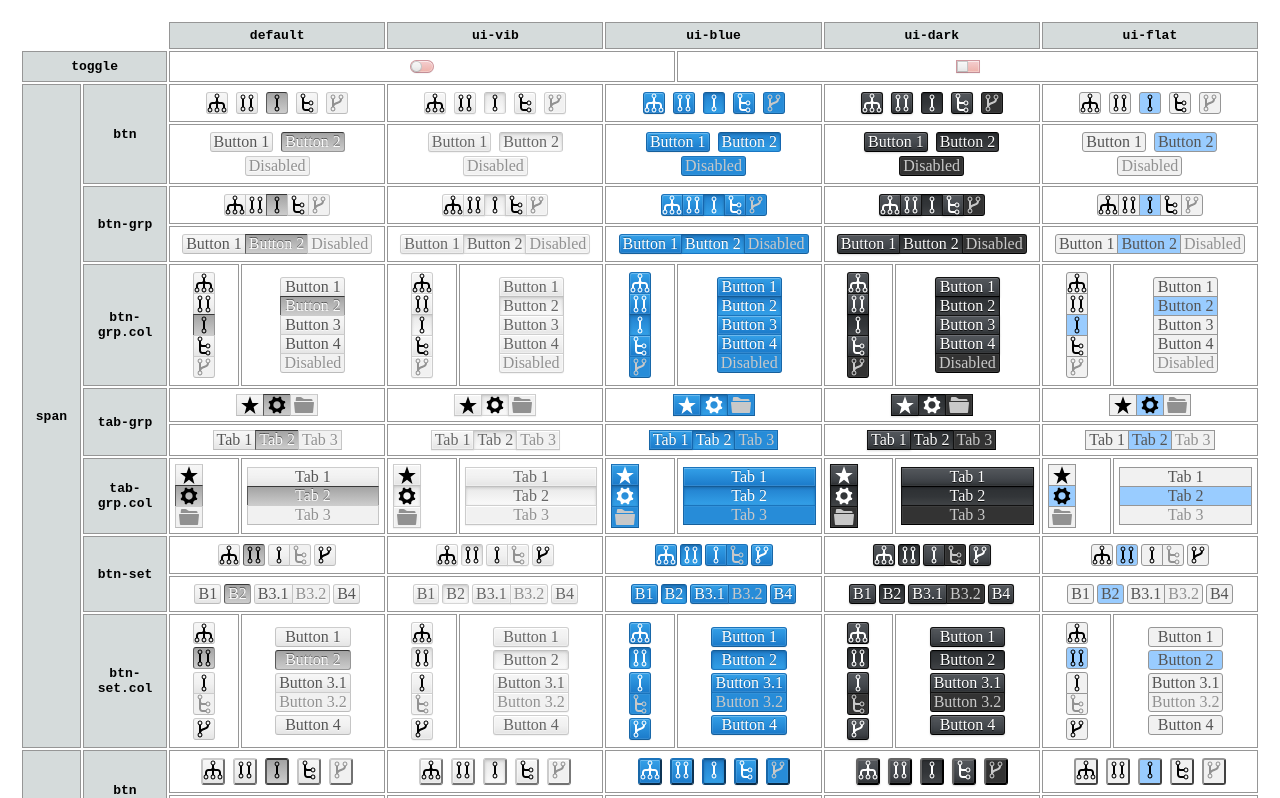
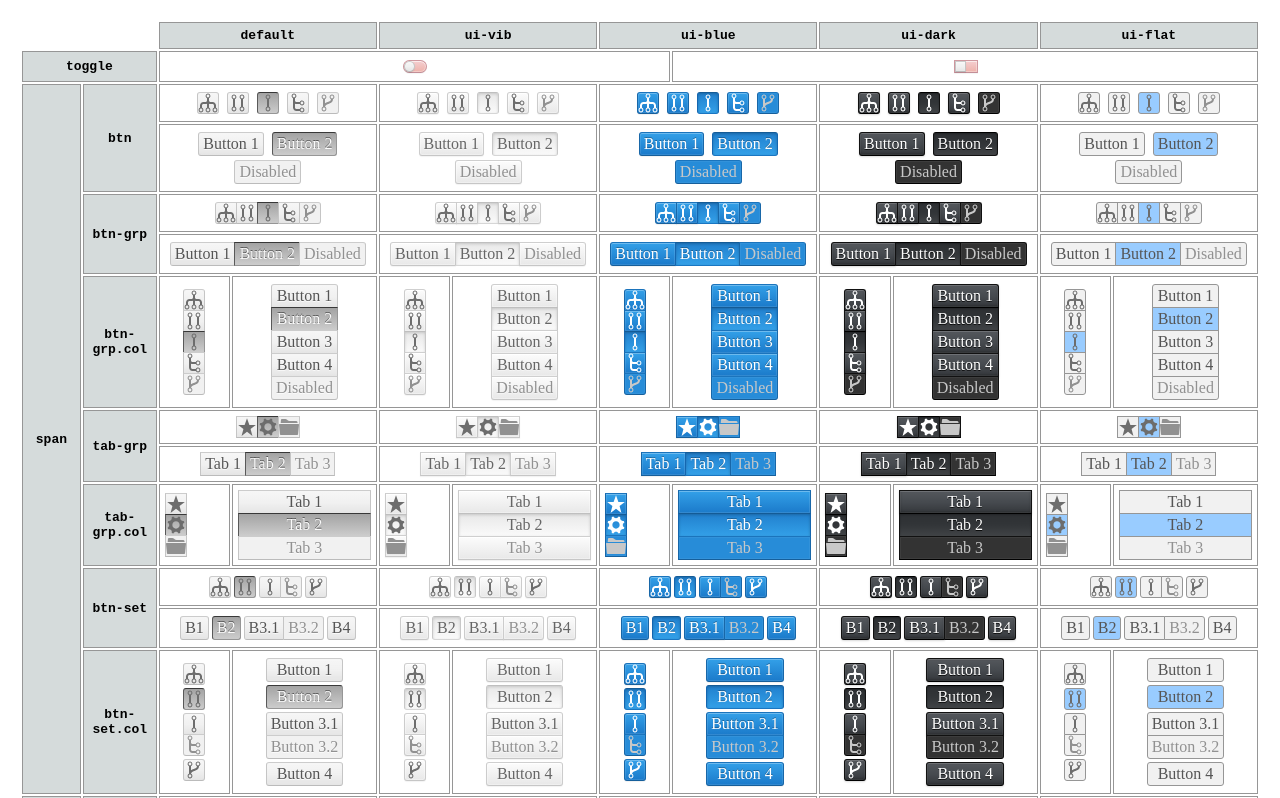
Before and after one commit to luciancooper/dompage, a plain HTML site: page index.html in a window 1280 px wide. Shown: the top 798 px of the page. Drawn offline with Linux system fonts and the light colour scheme.

Commit message:
Overhauled <label> element button structure
Changes to buttons.css:
 - Implemented new input adjacent content structure for <label> button elements.
   - border radius inheritance working for label buttons
   - changed theme selectors to work with new structure
 - Added 'icon' button support with default icon size of 20px.

```diff
--- a/index.html
+++ b/index.html
@@ -30,10 +30,6 @@
     td:empty,th:empty {
         visibility: hidden;
     }
-    .icon {
-        width:20px;
-        height:20px;
-    }
     </style>
     <script>
         function toggle(event,cls) {
--- a/src/buttons.css
+++ b/src/buttons.css
@@ -1,25 +1,15 @@
-.btn {
+.btn,
+button {
 	cursor:default;
 	vertical-align: middle;
 	white-space: nowrap;
 	text-align: center;
-	padding: 0px 3px;
+	padding: 2px 4px;
 	border-width: 1px;
    	border-style: solid;
 	text-decoration: none;
-	max-height:20px;
 	pointer-events:all;
-}
-
-button {
-	padding:0px;
-	cursor:default;
-	vertical-align: middle;
-	white-space: nowrap;
-	text-align: center;
-	text-decoration: none;
 	box-sizing:border-box;
-	pointer-events:all;
 }
 
 span.btn {
@@ -41,18 +31,31 @@ label.btn,
 	box-shadow:none!important;
 }
 
+label.btn>input ~ *,
+.btn-grp>label>input ~ *,
+.tab-grp>label>input ~ * {
+	border-style:solid;
+	border-width:1px;
+	padding: 2px 4px;
+	display:flex;
+	flex-direction:inherit;
+	flex-wrap:inherit;
+	align-self:stretch;
+	align-items:inherit;
+	justify-content:inherit;
+}
+
+label.btn>input~*:last-child,
+.btn-grp>label>input~*:last-child,
+.tab-grp>label>input~*:last-child {
+    flex-grow:1;
+}
+
 input.tab[value]:before,
 input.btn[value]:before,
 .btn-grp>input[value]:before,
 .tab-grp>input[value]:before {
 	content:attr(value);
-}
-
-label.btn[label]:after,
-.btn-grp>label[label]:after,
-.tab-grp>label[label]:after {
-	content:attr(label);
-	float:left;
 }
 
 input.tab,
@@ -66,16 +69,7 @@ label.tab,
 label.btn>input,
 .tab-grp>label>input,
 .btn-grp>label>input {
-	position:absolute;
-	display:block;
-	width:100%;
-	height:100%;
-	padding:0px;
-	border-width:1px;
-	border-style:solid;
-	margin:0px;
-	z-index:-1;
-	border-radius:inherit;
+	display:none;
 }
 
 button:focus,
@@ -100,25 +94,37 @@ label.tab>input,
 	-webkit-appearance:none;
 }
 
-.btn:empty,
+a.btn,
+.btn-grp>a {
+	text-decoration: none;
+}
+
+/* ============================================== [icons] ============================================== */
+
 .btn.icon,
 button.icon,
-.btn-grp>*:empty,
 .btn-grp>*.icon,
-.btn-grp>label>svg {
+.tab-grp>*.icon {
 	padding: 0px;
 }
 
-[label].btn::before {
-	display: inline-block;
-	box-sizing: border-box;
-	content: attr(label);
-   	vertical-align: center;
+.btn.icon,
+button.icon,
+.btn-grp>*.icon,
+.tab-grp>*.icon,
+.tab-grp>label>input ~ *.icon {
+	width:22px;
+	height:22px;
 }
 
-a.btn,
-.btn-grp>a {
-	text-decoration: none;
+.btn.icon>svg,
+button.icon>svg,
+.btn-grp>*.icon>svg,
+.tab-grp>*.icon>svg,
+.tab-grp>label>input ~ *.icon>svg,
+svg.icon {
+	width:20px;
+	height:20px;
 }
 
 label.btn>svg,
@@ -126,7 +132,6 @@ button>svg,
 svg.btn>*,
 .btn-grp>svg>*,
 .tab-grp>svg>*,
-.btn-grp>label>input,
 .btn-grp>label>svg {
     pointer-events:none;
 }
@@ -160,20 +165,13 @@ svg.btn>*,
 	vertical-align: middle;
 	white-space: nowrap;
 	text-align: center;
-	padding: 0px 3px;
+	padding: 2px 4px;
 	border-width: 1px;
 	border-style: solid;
-	border-radius:0px;
 	background-clip:padding-box;
 	pointer-events:all;
-}
-
-.btn-grp>input,
-.tab-grp>input,
-.btn-grp>label,
-.tab-grp>label {
+	box-sizing:border-box;
 	text-decoration: none;
-	max-height:20px;
 }
 
 span.tab-grp,
@@ -211,7 +209,10 @@ button,
 .tab-grp,
 .btn-grp>*,
 .tab-grp>*,
-.btn-set>* {
+.btn-set>*,
+label.btn>*,
+.btn-grp>label>*,
+.tab-grp>label>* {
 	margin:0px;
 }
 
@@ -246,6 +247,11 @@ button,
 	border-radius: 3px;
 }
 
+.tab-grp>*,
+.btn-grp>*,
+label.btn>*,
+.btn-grp>label>*,
+.tab-grp>label>*,
 .tab-grp {
 	border-radius: 0px;
 }
@@ -255,11 +261,17 @@ button,
 	border-radius:inherit;
 }
 
+label.btn>input+*,
+.btn-grp>label>input+*,
+.tab-grp>label>input+*,
 .btn-grp>*:first-child {
     border-top-left-radius: inherit;
 	border-bottom-left-radius: inherit;
 }
 
+label.btn>input~*:last-child,
+.btn-grp>label>input~*:last-child,
+.tab-grp>label>input~*:last-child,
 .btn-grp>*:last-child {
 	border-top-right-radius: inherit;
     border-bottom-right-radius: inherit;
@@ -282,13 +294,13 @@ button,
 .btn.disabled,
 button:disabled,
 input.btn:disabled,
-label.btn>input:disabled,
+label.btn>input:disabled ~ *,
 .btn-grp>*.disabled,
 .tab-grp>*.disabled,
 .btn-grp>*:disabled,
 .tab-grp>*:disabled,
-.btn-grp>label>input:disabled,
-.tab-grp>label>input:disabled {
+.btn-grp>label>input:disabled ~ *,
+.tab-grp>label>input:disabled ~ * {
 	cursor:not-allowed;
 }
 
@@ -296,11 +308,11 @@ label.btn>input:disabled,
 
 .btn,
 button,
-label.btn>input,
+label.btn>input ~ *,
 .btn-grp>*,
 .tab-grp>*,
-.btn-grp>label>input,
-.tab-grp>label>input {
+.btn-grp>label>input ~ *,
+.tab-grp>label>input ~ * {
     color: rgb(85,85,85);
 	text-shadow: 0 1px rgba(255,255,255,0.8);
     background-color:rgb(241,241,241);
@@ -314,19 +326,20 @@ button>svg,
 .tab-grp>svg,
 .btn-grp>label>svg,
 .tab-grp>label>svg {
-	fill:#000;
+	stroke:#6d6d6d;
+	fill:#6d6d6d;
 }
 
 .btn.selected,
 button.selected,
 input.btn:checked,
-label.btn>input:checked,
+label.btn>input:checked ~ *,
 .btn-grp>*.selected,
 .tab-grp>*.selected,
 .btn-grp>input:checked,
 .tab-grp>input:checked,
-.btn-grp>label>input:checked,
-.tab-grp>label>input:checked {
+.btn-grp>label>input:checked ~ *,
+.tab-grp>label>input:checked ~ * {
 	color: rgb(250,250,250);
 	text-shadow: 0 -1px rgba(0,0,0,0.5);
 	box-shadow: -1px -1px rgba(255,255,255,0);
@@ -337,13 +350,13 @@ label.btn>input:checked,
 .btn.disabled,
 button:disabled,
 input.btn:disabled,
-label.btn>input:disabled,
+label.btn>input:disabled ~ *,
 .btn-grp>*.disabled,
 .tab-grp>*.disabled,
 .btn-grp>*:disabled,
 .tab-grp>*:disabled,
-.btn-grp>label>input:disabled,
-.tab-grp>label>input:disabled {
+.btn-grp>label>input:disabled ~ *,
+.tab-grp>label>input:disabled ~ * {
 	background: rgb(241,241,241);
 	box-shadow: none;
 	color: rgb(145,145,145);
@@ -360,14 +373,14 @@ button:disabled>svg,
 
 .btn.ui-flat,
 button.ui-flat,
-label.btn.ui-flat>input,
+label.btn.ui-flat>input ~ *,
 .btn-grp.ui-flat>*,
 .tab-grp.ui-flat>*,
 .btn-set.ui-flat .btn,
 .btn-set.ui-flat button,
 .btn-set.ui-flat .btn-grp>*,
-.btn-grp.ui-flat>label>input,
-.tab-grp.ui-flat>label>input {
+.btn-grp.ui-flat>label>input ~ *,
+.tab-grp.ui-flat>label>input ~ * {
 	background: rgba(241,241,241,1);
 	box-shadow: none;
 	border-color: rgb(150,150,150);
@@ -378,7 +391,7 @@ label.btn.ui-flat>input,
 .btn.ui-flat.selected,
 button.ui-flat.selected,
 input.btn.ui-flat:checked,
-label.btn.ui-flat>input:checked,
+label.btn.ui-flat>input:checked ~ *,
 .btn-grp.ui-flat>*.selected,
 .tab-grp.ui-flat>*.selected,
 .btn-set.ui-flat .btn.selected,
@@ -386,15 +399,15 @@ label.btn.ui-flat>input:checked,
 .btn-set.ui-flat .btn-grp>*.selected,
 .btn-grp.ui-flat>input:checked,
 .tab-grp.ui-flat>input:checked,
-.btn-grp.ui-flat>label>input:checked,
-.tab-grp.ui-flat>label>input:checked {
+.btn-grp.ui-flat>label>input:checked ~ *,
+.tab-grp.ui-flat>label>input:checked ~ * {
 	background: rgb(153, 204, 255);
 }
 
 .btn.ui-flat.disabled,
 button.ui-flat:disabled,
 input.btn.ui-flat:disabled,
-label.btn.ui-flat>input:disabled,
+label.btn.ui-flat>input:disabled ~ *,
 .btn-grp.ui-flat>*.disabled,
 .tab-grp.ui-flat>*.disabled,
 .btn-set.ui-flat .btn.disabled,
@@ -402,8 +415,8 @@ label.btn.ui-flat>input:disabled,
 .btn-set.ui-flat .btn-grp>*.disabled,
 .btn-grp.ui-flat>*:disabled,
 .tab-grp.ui-flat>*:disabled,
-.btn-grp.ui-flat>label>input:disabled,
-.tab-grp.ui-flat>label>input:disabled {
+.btn-grp.ui-flat>label>input:disabled ~ *,
+.tab-grp.ui-flat>label>input:disabled ~ * {
 	color: rgb(145,145,145);
 }
 
@@ -411,14 +424,14 @@ label.btn.ui-flat>input:disabled,
 
 .btn.ui-dark,
 button.ui-dark,
-label.btn.ui-dark>input,
+label.btn.ui-dark>input ~ *,
 .btn-grp.ui-dark>*,
 .tab-grp.ui-dark>*,
 .btn-set.ui-dark .btn,
 .btn-set.ui-dark button,
 .btn-set.ui-dark .btn-grp>*,
-.btn-grp.ui-dark>label>input,
-.tab-grp.ui-dark>label>input {
+.btn-grp.ui-dark>label>input ~ *,
+.tab-grp.ui-dark>label>input ~ * {
 	color: #FFF;
 	text-shadow: 0 1px rgba(0,0,0,0.8);
 	box-shadow: inset 0 1px rgba(255,255,255,0.1),inset 0 -1px 3px rgba(0,0,0,0.3),inset 0 0 0 1px rgba(255,255,255,0.08),0 1px 2px rgba(0,0,0,0.15);
@@ -429,7 +442,7 @@ label.btn.ui-dark>input,
 .btn.ui-dark.selected,
 button.ui-dark.selected,
 input.btn.ui-dark:checked,
-label.btn.ui-dark>input:checked,
+label.btn.ui-dark>input:checked ~ *,
 .btn-grp.ui-dark>*.selected,
 .tab-grp.ui-dark>*.selected,
 .btn-set.ui-dark .btn.selected,
@@ -437,8 +450,8 @@ label.btn.ui-dark>input:checked,
 .btn-set.ui-dark .btn-grp>*.selected,
 .btn-grp.ui-dark>input:checked,
 .tab-grp.ui-dark>input:checked,
-.btn-grp.ui-dark>label>input:checked,
-.tab-grp.ui-dark>label>input:checked {
+.btn-grp.ui-dark>label>input:checked ~ *,
+.tab-grp.ui-dark>label>input:checked ~ * {
 	color: rgb(250,250,250);
     background: #323538;
 	border-color: black #111 #111;
@@ -461,7 +474,7 @@ button.ui-dark>svg,
 .btn.ui-dark.disabled,
 button.ui-dark:disabled,
 input.btn.ui-dark:disabled,
-label.btn.ui-dark>input:disabled,
+label.btn.ui-dark>input:disabled ~ *,
 .btn-grp.ui-dark>*.disabled,
 .tab-grp.ui-dark>*.disabled,
 .btn-set.ui-dark .btn.disabled,
@@ -469,8 +482,8 @@ label.btn.ui-dark>input:disabled,
 .btn-set.ui-dark .btn-grp>*.disabled,
 .btn-grp.ui-dark>*:disabled,
 .tab-grp.ui-dark>*:disabled,
-.btn-grp.ui-dark>label>input:disabled,
-.tab-grp.ui-dark>label>input:disabled {
+.btn-grp.ui-dark>label>input:disabled ~ *,
+.tab-grp.ui-dark>label>input:disabled ~ * {
 	color: rgb(200,200,200);
 	text-shadow:none;
 	box-shadow: inset 0 0 0 1px rgba(255,255,255,0.05);
@@ -493,25 +506,25 @@ button.ui-dark:disabled>svg,
 
 .btn.ui-vib,
 button.ui-vib,
-label.btn.ui-vib>input,
+label.btn.ui-vib>input ~ *,
 .btn-grp.ui-vib>*,
 .tab-grp.ui-vib>*,
 .btn-set.ui-vib .btn,
 .btn-set.ui-vib button,
 .btn-set.ui-vib .btn-grp>*,
-.btn-grp.ui-vib>label>input,
-.tab-grp.ui-vib>label>input {
+.btn-grp.ui-vib>label>input ~ *,
+.tab-grp.ui-vib>label>input ~ * {
 	color: rgb(102,102,102);
 	text-shadow: 0 1px rgba(255,255,255,0.5);
 	box-shadow: inset 0 1px rgb(255,255,255),inset 0 0 0 1px rgba(255,255,255,0.3),0 1px 1px rgba(0,0,0,0.05);
-	background: rgb(238,238,238) linear-gradient(to bottom, (252,252,252),rgb(232,232,232));
+	background: rgb(238,238,238) linear-gradient(to bottom, rgb(252,252,252),rgb(232,232,232));
 	border-color: rgb(207,207,207) rgb(204,204,204) rgb(198,198,198);
 }
 
 .btn.ui-vib.selected,
 button.ui-vib.selected,
 input.btn.ui-vib:checked,
-label.btn.ui-vib>input:checked,
+label.btn.ui-vib>input:checked ~ *,
 .btn-grp.ui-vib>*.selected,
 .tab-grp.ui-vib>*.selected,
 .btn-set.ui-vib .btn.selected,
@@ -519,8 +532,8 @@ label.btn.ui-vib>input:checked,
 .btn-set.ui-vib .btn-grp>*.selected,
 .btn-grp.ui-vib>input:checked,
 .tab-grp.ui-vib>input:checked,
-.btn-grp.ui-vib>label>input:checked,
-.tab-grp.ui-vib>label>input:checked {
+.btn-grp.ui-vib>label>input:checked ~ *,
+.tab-grp.ui-vib>label>input:checked ~ * {
 	color: rgb(102,102,102);
 	text-shadow: 0 1px rgba(255,255,255,0.5);
 	box-shadow: inset 0 1px 3px rgba(0,0,0,0.15),0 1px rgba(255,255,255,0.1);
@@ -531,7 +544,7 @@ label.btn.ui-vib>input:checked,
 .btn.ui-vib.disabled,
 button.ui-vib:disabled,
 input.btn.ui-vib:disabled,
-label.btn.ui-vib>input:disabled,
+label.btn.ui-vib>input:disabled ~ *,
 .btn-grp.ui-vib>*.disabled,
 .tab-grp.ui-vib>*.disabled,
 .btn-set.ui-vib .btn.disabled,
@@ -539,8 +552,8 @@ label.btn.ui-vib>input:disabled,
 .btn-set.ui-vib .btn-grp>*.disabled,
 .btn-grp.ui-vib>*:disabled,
 .tab-grp.ui-vib>*:disabled,
-.btn-grp.ui-vib>label>input:disabled,
-.tab-grp.ui-vib>label>input:disabled {
+.btn-grp.ui-vib>label>input:disabled ~ *,
+.tab-grp.ui-vib>label>input:disabled ~ * {
 	color: rgb(145,145,145);
 }
 
@@ -548,14 +561,14 @@ label.btn.ui-vib>input:disabled,
 
 .btn.ui-blue,
 button.ui-blue,
-label.btn.ui-blue>input,
+label.btn.ui-blue>input ~ *,
 .btn-grp.ui-blue>*,
 .tab-grp.ui-blue>*,
 .btn-set.ui-blue .btn,
 .btn-set.ui-blue button,
 .btn-set.ui-blue .btn-grp>*,
-.btn-grp.ui-blue>label>input,
-.tab-grp.ui-blue>label>input {
+.btn-grp.ui-blue>label>input ~ *,
+.tab-grp.ui-blue>label>input ~ * {
 	color: rgb(255,255,255);
 	text-shadow: 0 -1px rgba(0,0,0,0.3);
 	box-shadow: inset 0 1px rgba(255,255,255,0.2),inset 0 0 0 1px rgba(255,255,255,0.1),0 1px 1px rgba(0,0,0,0.06);
@@ -578,7 +591,7 @@ button.ui-blue>svg,
 .btn.ui-blue.selected,
 button.ui-blue.selected,
 input.btn.ui-blue:checked,
-label.btn.ui-blue>input:checked,
+label.btn.ui-blue>input:checked ~ *,
 .btn-grp.ui-blue>*.selected,
 .tab-grp.ui-blue>*.selected,
 .btn-set.ui-blue .btn.selected,
@@ -586,8 +599,8 @@ label.btn.ui-blue>input:checked,
 .btn-set.ui-blue .btn-grp>*.selected,
 .btn-grp.ui-blue>input:checked,
 .tab-grp.ui-blue>input:checked,
-.btn-grp.ui-blue>label>input:checked,
-.tab-grp.ui-blue>label>input:checked {
+.btn-grp.ui-blue>label>input:checked ~ *,
+.tab-grp.ui-blue>label>input:checked ~ * {
 	color: rgb(255,255,255);
 	text-shadow: 0 -1px rgba(0,0,0,0.3);
 	box-shadow: inset 0 1px 3px rgba(0,0,0,0.2),0 1px rgba(255,255,255,0.1);
@@ -598,7 +611,7 @@ label.btn.ui-blue>input:checked,
 .btn.ui-blue.disabled,
 button.ui-blue:disabled,
 input.btn.ui-blue:disabled,
-label.btn.ui-blue>input:disabled,
+label.btn.ui-blue>input:disabled ~ *,
 .btn-grp.ui-blue>*.disabled,
 .tab-grp.ui-blue>*.disabled,
 .btn-set.ui-blue .btn.disabled,
@@ -606,8 +619,8 @@ label.btn.ui-blue>input:disabled,
 .btn-set.ui-blue .btn-grp>*.disabled,
 .btn-grp.ui-blue>*:disabled,
 .tab-grp.ui-blue>*:disabled,
-.btn-grp.ui-blue>label>input:disabled,
-.tab-grp.ui-blue>label>input:disabled {
+.btn-grp.ui-blue>label>input:disabled ~ *,
+.tab-grp.ui-blue>label>input:disabled ~ * {
 	background: rgb(39,140,216);
 	color: rgb(200,200,200);
 	text-shadow:none;
```
